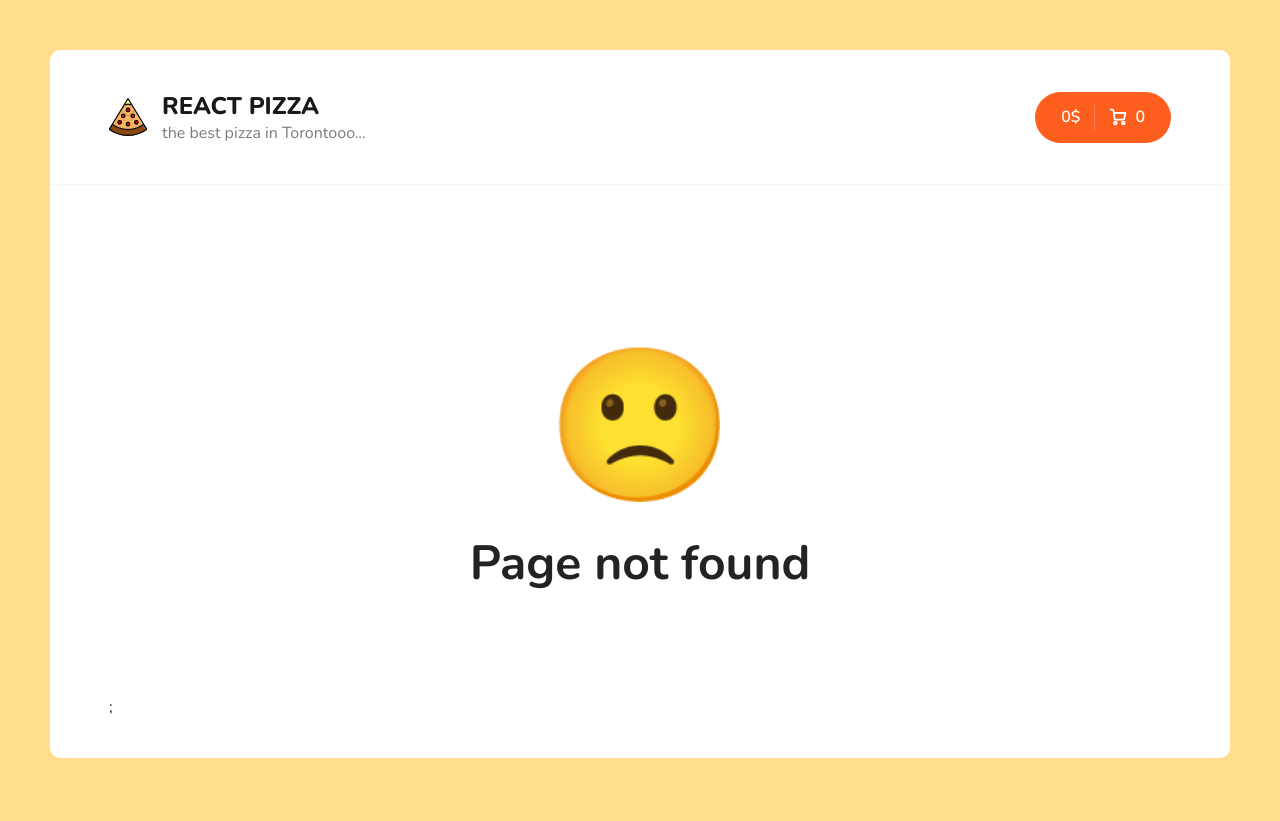
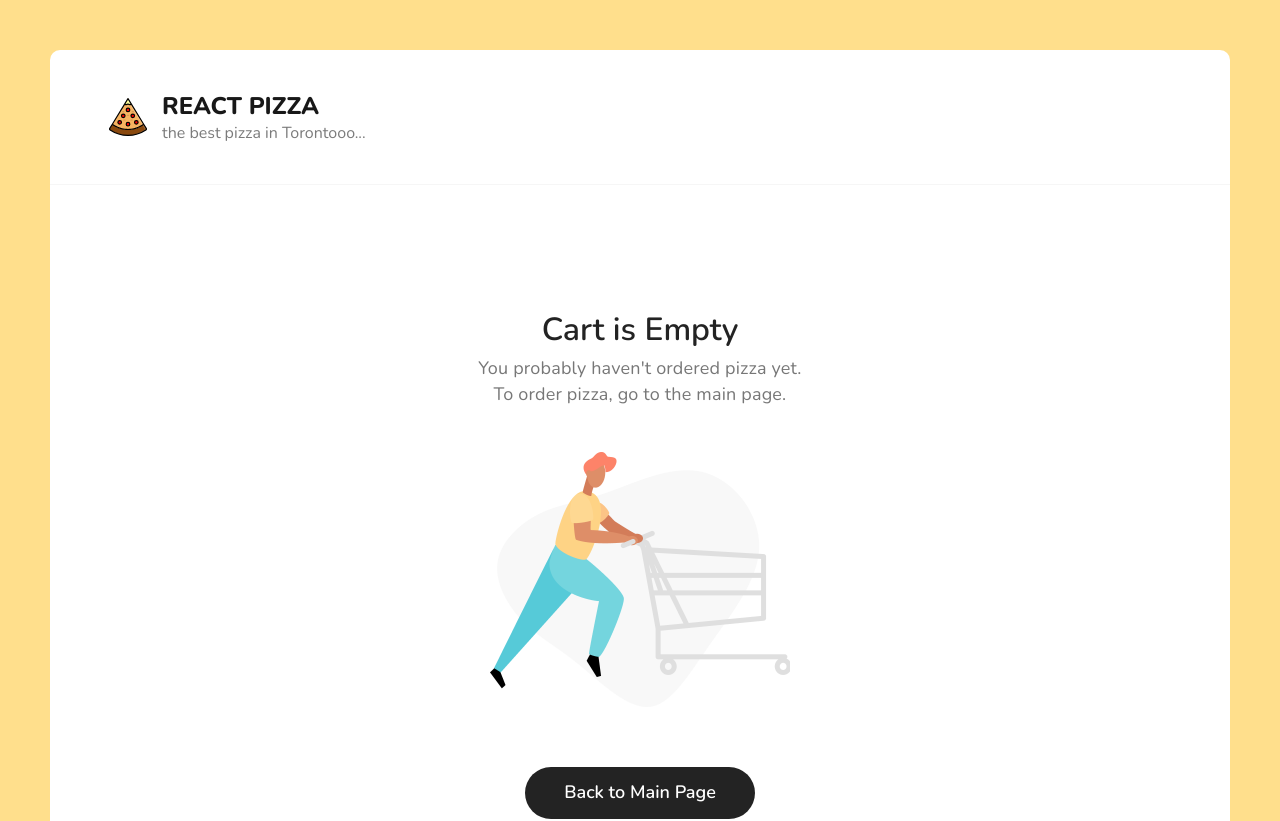
Before and after one commit to Chivas1717/Pizza-react, a React (Create React App) app: page /Pizza-react/cart in a window 1280 px wide. Before the commit this address had no page. Shown: the top 821 px of the page. Built offline with nearby package versions, Linux system fonts and the light colour scheme.

Commit message:
link bug fixed

```diff
--- a/src/App.tsx
+++ b/src/App.tsx
@@ -13,9 +13,9 @@ function App() {
       <Header />
       <div className="content">
         <Routes>
-          <Route path="/" element={<Home />} />
-          <Route path="/cart" element={<Cart />} />
-          <Route path="/pizza/:id" element={<FullPizza />} />
+          <Route path="/Pizza-react/" element={<Home />} />
+          <Route path="/Pizza-react/cart" element={<Cart />} />
+          <Route path="/Pizza-react/pizza/:id" element={<FullPizza />} />
           <Route path="*" element={<NotFound />} />
         </Routes>
       </div>
--- a/src/components/CartEmpty.tsx
+++ b/src/components/CartEmpty.tsx
@@ -20,7 +20,7 @@ const CartEmpty: React.FC = () => {
         To order pizza, go to the main page.
       </p>
       <img src={emptyCartLogo} alt="Empty cart" />
-      <Link onClick={onClickGoBack} to="/" className="button button--black">
+      <Link onClick={onClickGoBack} to="/Pizza-react/" className="button button--black">
         <span>Back to Main Page</span>
       </Link>
     </div>
--- a/src/components/Header.tsx
+++ b/src/components/Header.tsx
@@ -22,7 +22,7 @@ function Header() {
   return (
     <div className="header">
       <div className="container">
-        <Link to="/">
+        <Link to="/Pizza-react/">
           <div className="header__logo">
             <img width="38" src={LogoSvg} alt="Pizza logo" />
             <div>
@@ -31,10 +31,10 @@ function Header() {
             </div>
           </div>
         </Link>
-        {location.pathname === '/' && <Search />}
+        {location.pathname === '/Pizza-react/' && <Search />}
         <div className="header__cart">
-          {location.pathname !== '/cart' && (
-            <Link to="/cart" className="button button--cart">
+          {location.pathname !== '/Pizza-react/cart' && (
+            <Link to="/Pizza-react/cart" className="button button--cart">
               <span>{totalPrice}$</span>
               <div className="button__delimiter"></div>
               <svg
--- a/src/components/PizzaBlock/index.tsx
+++ b/src/components/PizzaBlock/index.tsx
@@ -37,7 +37,7 @@ const PizzaBlock: React.FC<PizzaBlockProps> = ({ id, title, price, imageUrl, siz
   return (
     <div className="pizza-block-wrapper">
       <div className="pizza-block">
-        <Link to={'/pizza/' + id}>
+        <Link to={'/Pizza-react/pizza/' + id}>
           <img className="pizza-block__image" src={imageUrl} alt="Pizza" />
           <h4 className="pizza-block__title">{title}</h4>
         </Link>
--- a/src/pages/Cart.tsx
+++ b/src/pages/Cart.tsx
@@ -114,7 +114,7 @@ const Cart: React.FC = () => {
             <div className="cart__bottom-buttons">
               <Link
                 onClick={onClickGoBack}
-                to="/"
+                to="/Pizza-react/"
                 className="button button--outline button--add go-back-btn">
                 <svg
                   width="8"
--- a/src/pages/NotFound.tsx
+++ b/src/pages/NotFound.tsx
@@ -4,7 +4,7 @@ import NotFoundBlock from '../components/NotFoundBlock';
 const NotFound: React.FC = () => {
   return (
     <div className="container">
-      <NotFoundBlock />;
+      <NotFoundBlock />
     </div>
   );
 };
```
